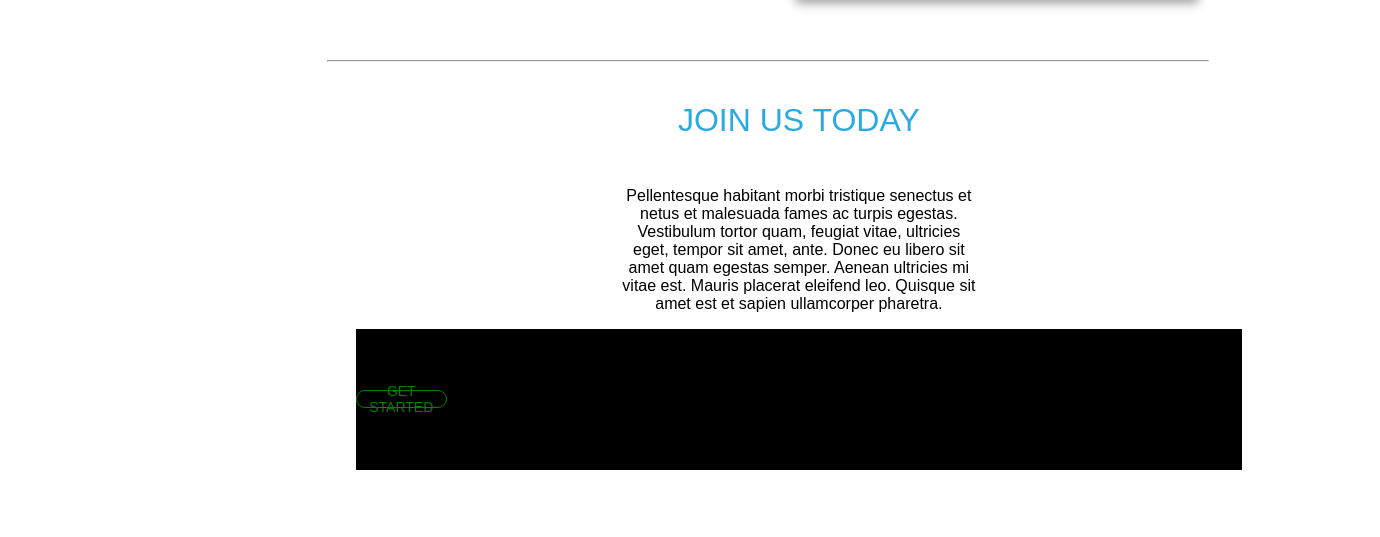
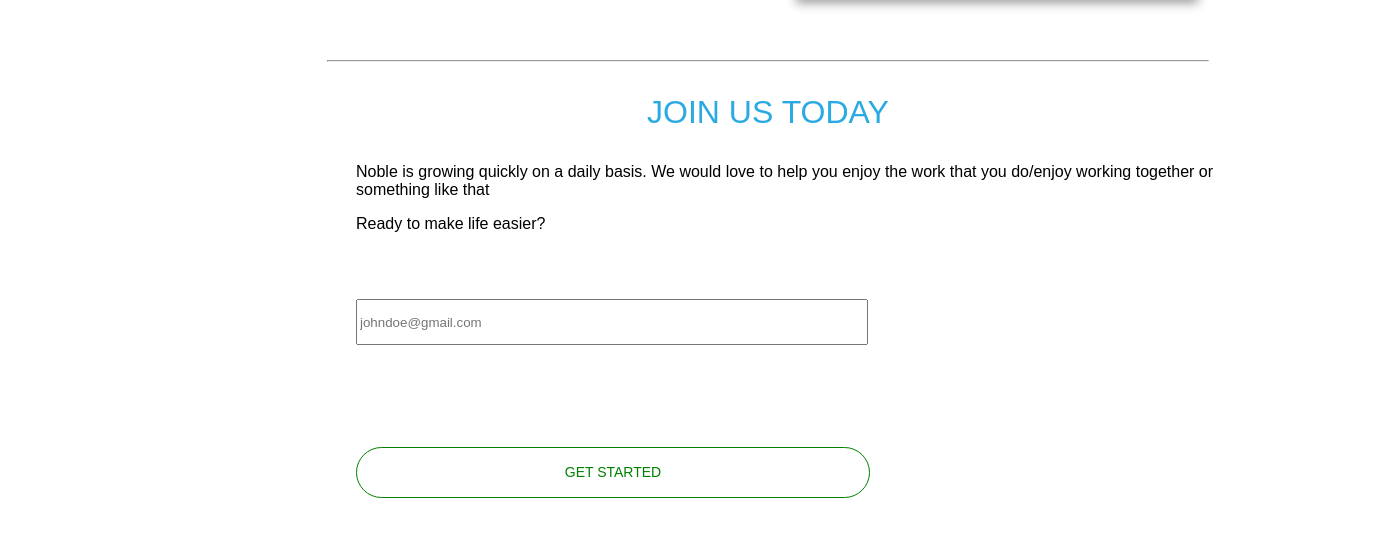
Before and after one commit to ryanjparke/Noble---Marketing-, a React (Create React App) app: page /products in a window 1280 px wide. Shown: the part 2431-2968 px from the top of the page, 1380 px wide, since content can reach past the window. Before the commit the page ends 2901 px from the top, so only its background shows below. Built offline with nearby package versions, Linux system fonts and the light colour scheme; a web font is replaced by a local one.

Commit message:
product email ending

```diff
--- a/src/Components/About/About.css
+++ b/src/Components/About/About.css
@@ -12,15 +12,16 @@
 .vidIntro {
     background-size: cover;
     display: flex;
+    justify-content: center;
+    align-items: center;
     height: 100vh;
     /* width: 106vw; */
-    z-index: -1;
     overflow: hidden;
 }
 .vidIntro video {
     /* position: fixed; */
     /* display: inline; */
-    height: 120vh;
+    height: 119vh;
     /* width: 182vw; */
     background-size: cover;
 }
@@ -34,19 +35,22 @@
     height: 100vh;
     width: 100%;
     background-color: black;
-    /* background-size: cover; */
     overflow: hidden;
     opacity: .6;
 }
 
 .overlayIntro {
 z-index: 1;
+display: flex;
+flex-direction: column;
+justify-content: center;
 position: absolute;
 height: 60vh;
 width: 60%;
 /* border: thin solid white; */
 color: white;
 font-size: x-large;
+opacity: 1;
 }
 
 .aboutHeaderBackground {
--- a/src/Components/About/About.js
+++ b/src/Components/About/About.js
@@ -35,11 +35,11 @@
                     <video loop autoPlay><source src={Heaven} type="video/mp4" />
                     </video>
                     <div className='aboutOverlay'>
+                    </div>
                         <div className='overlayIntro'>
                             <h3>We do what we love. We love what we do.</h3>
                             <p>Not only are we passionate about our work, we love the people we surround ourselves with. Come join us and you will know what we mean.</p>
                         </div>
-                    </div>
                 </div>
                 <div className='aboutHeaderBackground' >
                     <div className='aboutHeaderContent'>
--- a/src/Components/Products/Products.css
+++ b/src/Components/Products/Products.css
@@ -260,7 +260,7 @@
 
 .testimonialHeader {
     color: #2AAAE2;
-
+    /* background-color: blue; */
     font-weight: lighter;
     font-size: 32px;
 }
@@ -309,29 +309,37 @@
     /* background-color: red; */
 }
 
-.productEnding {
-    height: 50%;
+/************** ENDING JOIN US SECTION **************/
+
+.joinusDesc {
     width: 86.5%;
     margin-left: 100px;
-    display: flex;
-    flex-direction: column;
-    /* align-content: center; */
-    align-items: center;
-    /* justify-content: center; */
+    font-weight: lighter;
+    text-align: left;
+    /* background-color: red; */
 }
-
-.getStartedInvite {
+.getStartedEnding {
+    margin-left: 100px;
     height: 300px;
     width: 100%;
     display: flex;
-    justify-content: left;
-    align-items: center;
-    background-color: black;
+    flex-direction: column;
+    justify-content: space-around;
+    /* align-items: center; */
+    /* background-color: black; */
+}
+.productpageForm {
+    display: flex;
+    width: 50%;
+}
+.inputBox {
+    width: 100%;
+    height: 40px;
 }
 
-.productgetStarted {
-    width: 10%;
-    height: 11.5%;
+.productpagegetStarted {
+    width: 50%;
+    height: 16.5%;
     border: thin solid green;
     font-size: 14px;
     color: green;
@@ -340,15 +348,12 @@
     justify-content: center;
     align-items: center;
     cursor: pointer;
-
 }
-.productgetStarted:hover {
+.productpagegetStarted:hover {
     background-color: green;
     border: thin solid white;
     color: white;
     transition: .3s;
-
-
 }
 .mobileproductstopHeader {
     display: none;
@@ -445,7 +450,6 @@
         font-weight: lighter;
         /* background-color: blue; */
     }
-
     .quadIcon {
         font-size: 6vh;
         color: #2AAAE2;
--- a/src/Components/Products/Products.js
+++ b/src/Components/Products/Products.js
@@ -217,24 +217,32 @@
                             </div>
                         </div>
                     </div>
-                    {/* ************ END SECTION ************* */}
+
+
                     <br />
                     <hr className='style1' />
+                    {/* ************ END SECTION ************* */}
                     <div className='productEnding'>
                         <div className='testimonialHeader'>
                             <p>JOIN US TODAY</p>
                         </div>
-                        <div className='techDesc'>
-                            <p>Pellentesque habitant morbi tristique senectus et netus et malesuada fames ac turpis egestas. Vestibulum tortor quam, feugiat vitae, ultricies eget, tempor sit amet, ante. Donec eu libero sit amet quam egestas semper. Aenean ultricies mi vitae est. Mauris placerat eleifend leo. Quisque sit amet est et sapien ullamcorper pharetra. </p>
+                        <div className='joinusDesc'>
+                            <p>Noble is growing quickly on a daily basis.  We would love to help you enjoy the work that you do/enjoy working together or something like that</p>
+                            <p>Ready to make life easier?</p>
                         </div>
-                        <div className='getStartedInvite'>
-                            <div className='productgetStarted'>
+                        {/* <div className='enterEmail' */}
+                        <div className='getStartedEnding'>
+                            <form autoComplete="on" className='productpageForm'>
+                                <input type='text' placeholder="johndoe@gmail.com" className='inputBox' />
+                        </form>
+                                <div className='productpagegetStarted'>
                                     <p>GET STARTED</p>
                                 </div>
                         </div>
                         </div>
                     </div>
                     {/* <Footer /> */}
+
                     {/********* MOBILE VIEW *********/}
                     <div className='mobileproductstopHeader'>
                         <p>PRODUCTS/SERVICES</p>
@@ -316,4 +324,4 @@
 
 
 
-{/* <div className={this.state.toggleModal ? 'indvProduct displayModal' : 'indvProduct hideModal'}> */ }
+{/* <div className={this.state.toggleModal ? 'indvProduct displayModal' : 'indvProduct hideModal'}> */}
```
Lines whose indentation alone changed are shown as unchanged.
